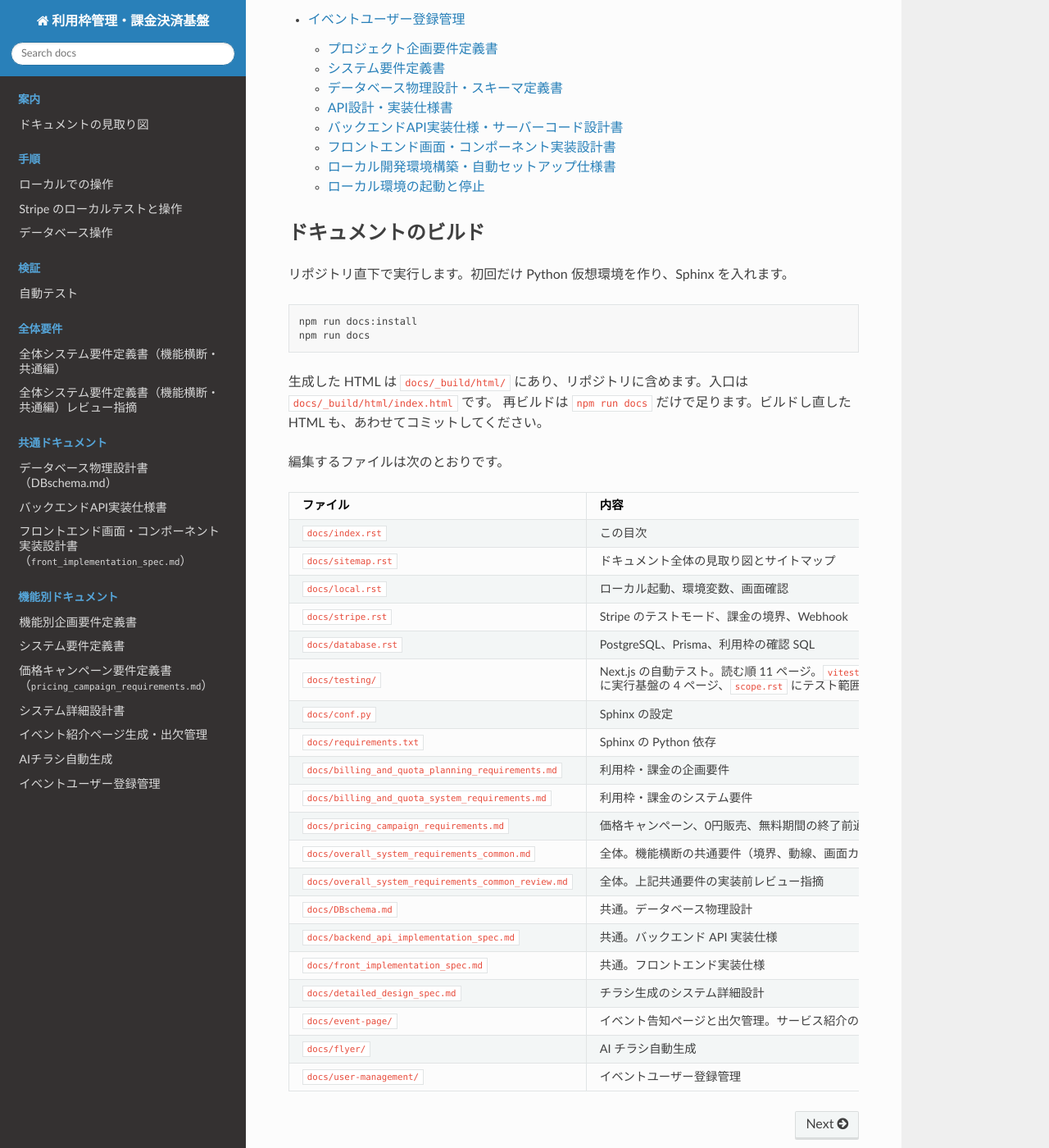
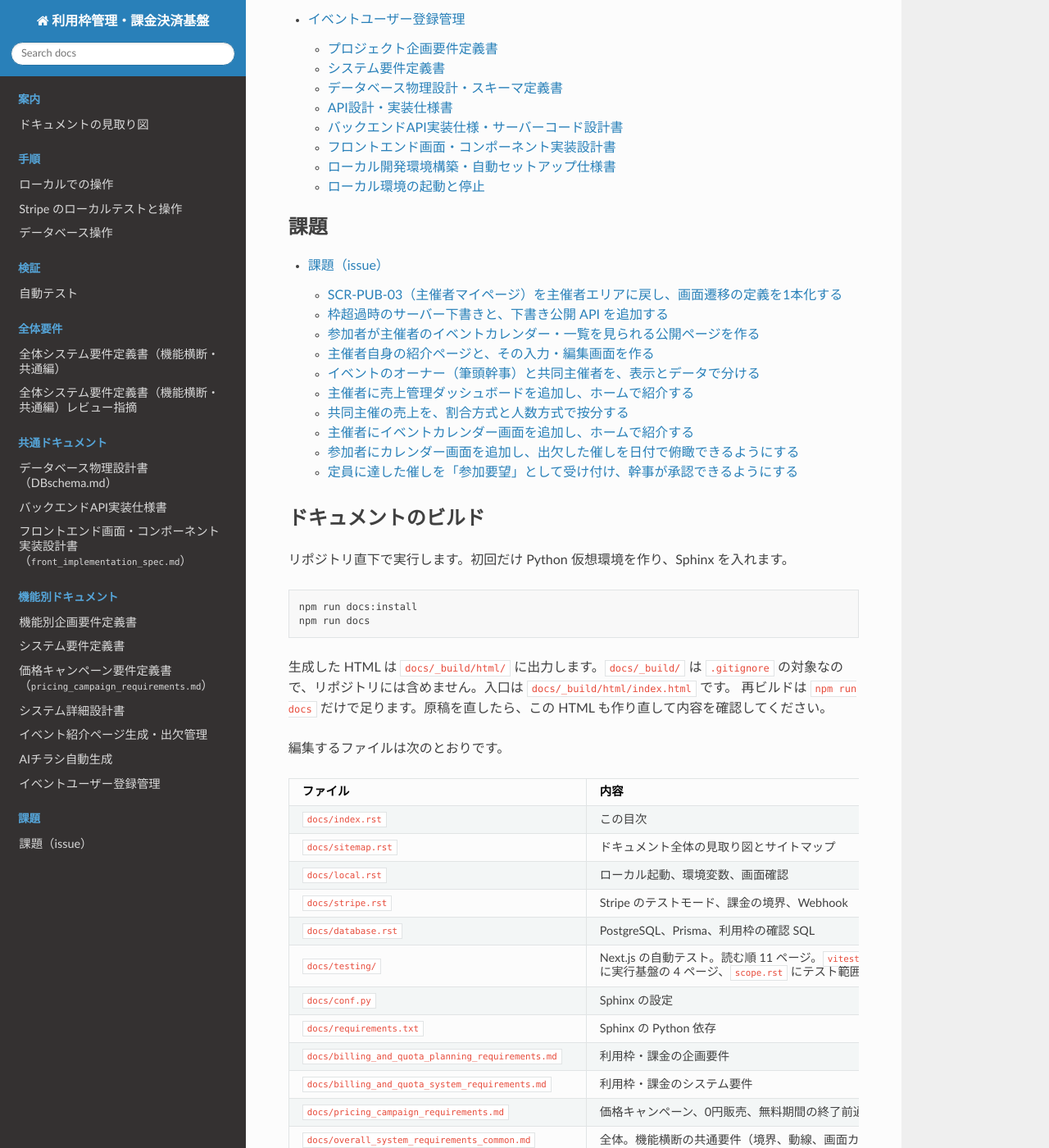
Before and after one commit to HirofumiSato/EventKreater, a Sphinx documentation site: the page built from docs/index.rst, in a window 1280 px wide and 1400 px high, scrolled down 4529 px. Shown: the whole window at 82% size. Built offline with Sphinx 7.4.7 and the Read the Docs theme 3.1.0, drawn with Linux system fonts in a browser that asks for light colours; some of the changed text lies outside the part shown.

Commit message:
docs: 課題ドキュメントを目次に載せ、HTML 出力の扱いを実態に合わせる
issues/ の10本が toctree 外で辿れなかったため、issues/index.rst を追加。docs/_build は .gitignore 対象なので「HTML をコミットする」記述を削除。

Co-authored-by: Cursor <cursoragent@cursor.com>

```diff
--- a/docs/index.rst
+++ b/docs/index.rst
@@ -55,6 +55,12 @@
    flyer/index
    user-management/index
 
+.. toctree::
+   :maxdepth: 2
+   :caption: 課題
+
+   issues/index
+
 ドキュメントのビルド
 --------------------
 
@@ -65,8 +71,8 @@
    npm run docs:install
    npm run docs
 
-生成した HTML は ``docs/_build/html/`` にあり、リポジトリに含めます。入口は ``docs/_build/html/index.html`` です。
-再ビルドは ``npm run docs`` だけで足ります。ビルドし直した HTML も、あわせてコミットしてください。
+生成した HTML は ``docs/_build/html/`` に出力します。``docs/_build/`` は ``.gitignore`` の対象なので、リポジトリには含めません。入口は ``docs/_build/html/index.html`` です。
+再ビルドは ``npm run docs`` だけで足ります。原稿を直したら、この HTML も作り直して内容を確認してください。
 
 編集するファイルは次のとおりです。
 
@@ -116,3 +122,5 @@
      - AI チラシ自動生成
    * - ``docs/user-management/``
      - イベントユーザー登録管理
+   * - ``docs/issues/``
+     - 画面遷移・課金・運営まわりの課題。1 課題 1 ファイルで、受け入れ条件まで書く
--- /dev/null
+++ b/docs/issues/index.rst
@@ -0,0 +1,19 @@
+課題（issue）
+=============
+
+画面遷移、課金、運営まわりの課題を 1 課題 1 ファイルで残します。
+背景・決定・実装の当たり・受け入れ条件を 1 か所にまとめ、完了したものも履歴として残します。
+
+.. toctree::
+   :maxdepth: 2
+
+   organizer-home-screen-flow
+   draft-checkout-and-publish
+   public-organizer-page
+   organizer-profile
+   event-owner-and-cohosts
+   organizer-revenue-dashboard
+   cohost-revenue-allocation
+   organizer-event-calendar
+   participant-calendar
+   waitlist
```
